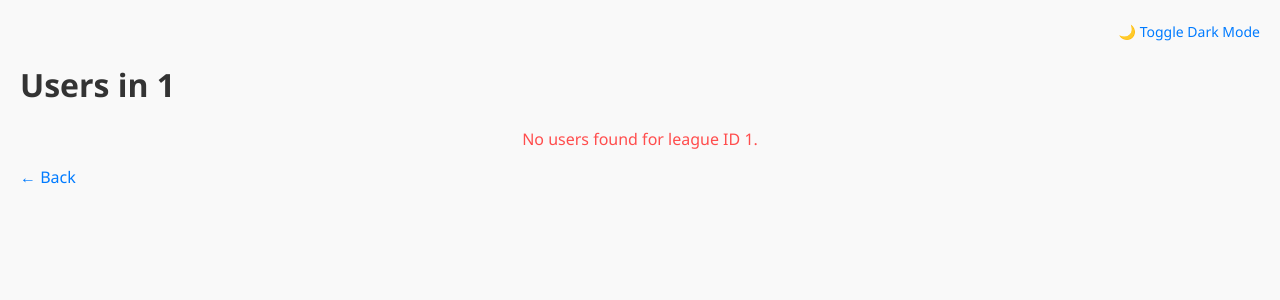
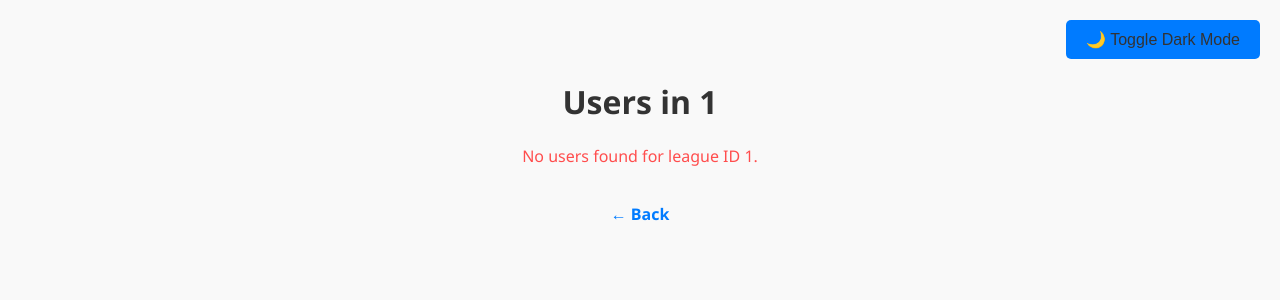
Before and after one commit to JaseGrable/Full_Stack_Final, a Flask app: page /users/1/1 in a window 1280 px wide. Shown: the top 300 px of the page. Run offline with Flask 3, Linux system fonts and the light colour scheme; data that the repository does not hold is empty.

Commit message:
Add styling and dark mode to users.html and index.html

```diff
--- a/static/styles.css
+++ b/static/styles.css
@@ -1,3 +1,4 @@
+/* Default Theme Variables */
 :root {
     --bg-color: #f9f9f9;
     --text-color: #333;
@@ -7,6 +8,7 @@
     --border-color: #ddd;
 }
 
+/* Dark Mode Theme Variables */
 body.dark-mode {
     --bg-color: #121212;
     --text-color: #f0f0f0;
@@ -16,112 +18,105 @@ body.dark-mode {
     --border-color: #333;
 }
 
+/* Global Styles */
 body {
     background-color: var(--bg-color);
     color: var(--text-color);
     font-family: 'Segoe UI', sans-serif;
     margin: 0;
     padding: 20px;
+    text-align: center;
+}
+
+/* Dark Mode Button */
+.toggle-container {
+    text-align: right;
+    margin-bottom: 20px;
+}
+
+.dark-toggle {
+    cursor: pointer;
+    font-size: 16px;
+    color: var(--text-color);
+    background-color: var(--accent-color);
+    padding: 10px 20px;
+    border: none;
+    border-radius: 5px;
+    transition: background-color 0.3s ease;
+}
+
+.dark-toggle:hover {
+    background-color: var(--accent-color);
+    opacity: 0.8;
+}
+
+/* Main Content */
+.content-container {
+    max-width: 600px;
+    margin: auto;
 }
 
 h1, h2 {
     color: var(--text-color);
 }
 
-a {
-    color: var(--accent-color);
-    text-decoration: none;
-}
-
-a:hover {
-    text-decoration: underline;
-}
-
-form {
-    display: flex;
-    justify-content: center;
-    margin-bottom: 20px;
-}
-
-input[type="text"] {
-    padding: 10px;
-    font-size: 16px;
-    margin-right: 10px;
-    border: 1px solid var(--border-color);
-    border-radius: 4px;
-    background-color: var(--card-bg);
-    color: var(--text-color);
-}
-
-button {
-    padding: 10px 20px;
-    background-color: var(--accent-color);
-    color: #fff;
-    border: none;
-    border-radius: 4px;
-    cursor: pointer;
-}
-
-button:hover {
-    opacity: 0.9;
-}
-
+/* Error Message */
 .error {
     color: var(--error-color);
     text-align: center;
 }
 
-.roster-container {
-    max-width: 1200px;
-    margin: auto;
+/* League List */
+.league-list {
+    list-style-type: none;
+    padding-left: 0;
+    margin: 20px 0;
 }
 
-.roster-flex {
-    display: flex;
-    flex-wrap: wrap;
-    gap: 20px;
-    justify-content: space-between;
+.league-list li {
+    margin: 10px 0;
 }
 
-.roster-group {
-    background: var(--card-bg);
-    padding: 15px;
-    border-radius: 10px;
-    flex: 1 1 30%;
-    min-width: 300px;
-    box-shadow: 0 2px 6px rgba(0, 0, 0, 0.1);
+.league-list a {
+    text-decoration: none;
+    color: var(--accent-color);
+    font-weight: bold;
 }
 
-.roster-group h2 {
-    margin-top: 0;
+.league-list a:hover {
+    text-decoration: underline;
 }
 
-table {
-    width: 100%;
-    border-collapse: collapse;
-    margin-top: 10px;
+/* User List */
+.user-list {
+    list-style-type: none;
+    padding-left: 0;
+    margin: 20px 0;
 }
 
-th, td {
-    border: 1px solid var(--border-color);
-    padding: 8px;
-    text-align: left;
+.user-list li {
+    margin: 10px 0;
 }
 
-.summary {
-    background-color: var(--card-bg);
-    padding: 10px;
-    border-radius: 6px;
-    margin-bottom: 20px;
+.user-list a {
+    text-decoration: none;
+    color: var(--accent-color);
+    font-weight: bold;
 }
 
-.toggle-container {
-    text-align: right;
-    margin-bottom: 10px;
+.user-list a:hover {
+    text-decoration: underline;
 }
 
-.dark-toggle {
-    cursor: pointer;
-    font-size: 14px;
+/* Back Link */
+.back-link {
+    display: inline-block;
+    margin-top: 20px;
     color: var(--accent-color);
+    font-weight: bold;
+    text-decoration: none;
 }
+
+.back-link:hover {
+    text-decoration: underline;
+}
--- a/templates/users.html
+++ b/templates/users.html
@@ -1,15 +1,17 @@
 <!DOCTYPE html>
-<html>
+<html lang="en">
 <head>
     <meta charset="UTF-8">
+    <meta name="viewport" content="width=device-width, initial-scale=1.0">
     <title>Users in {{ league_name }}</title>
     <link rel="stylesheet" href="/static/styles.css">
 </head>
 <body>
     <div class="toggle-container">
-        <span class="dark-toggle" onclick="toggleDarkMode()">🌙 Toggle Dark Mode</span>
+        <button class="dark-toggle" onclick="toggleDarkMode()">🌙 Toggle Dark Mode</button>
     </div>
 
+    <div class="content-container">
         <h1>Users in {{ league_name }}</h1>
 
         {% if error_message %}
@@ -17,7 +19,7 @@
         {% endif %}
 
         {% if users %}
-        <ul>
+            <ul class="user-list">
                 {% for user in users %}
                     <li>
                         <a href="{{ url_for('user_roster', league_id=league_id, user_id=user['user_id'], user_name=user['display_name']) }}">
@@ -28,12 +30,22 @@
             </ul>
         {% endif %}
 
-    <a href="/">← Back</a>
+        <a href="/" class="back-link">← Back</a>
+    </div>
 
     <script>
         function toggleDarkMode() {
             document.body.classList.toggle("dark-mode");
+            const isDarkMode = document.body.classList.contains('dark-mode');
+            localStorage.setItem('darkMode', isDarkMode ? 'true' : 'false');
         }
+
+        document.addEventListener('DOMContentLoaded', () => {
+            const isDarkMode = localStorage.getItem('darkMode') === 'true';
+            if (isDarkMode) {
+                document.body.classList.add('dark-mode');
+            }
+        });
     </script>
 </body>
 </html>
```
Also changed, not shown: templates/index.html (+14 -2 lines). Lines whose indentation alone changed are shown as unchanged.
